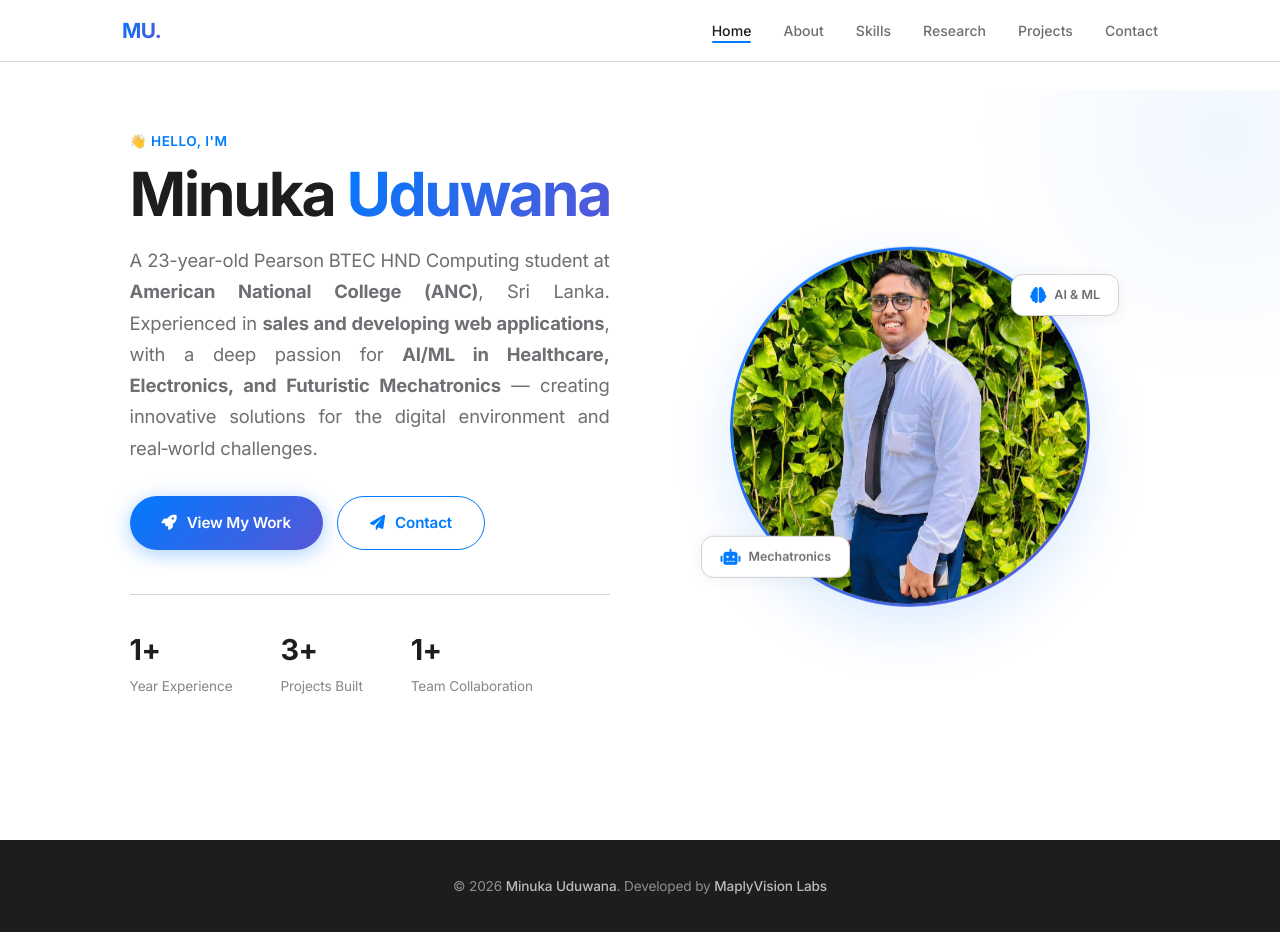
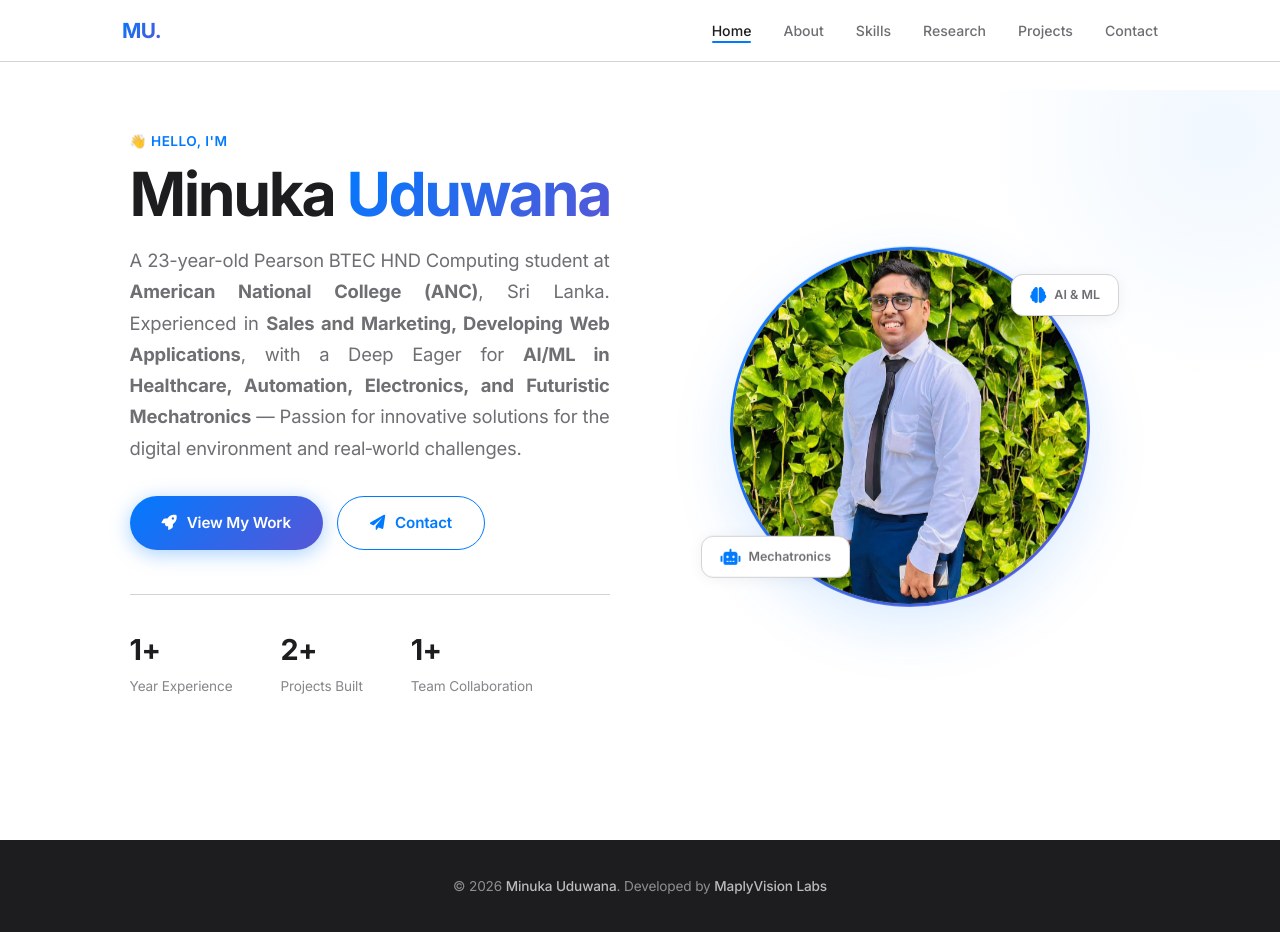
Before and after one commit to ilovenyc-stealth/Minuka-Portfolio, a plain HTML site: page index.html in a window 1280 px wide. Drawn offline with Linux system fonts and the light colour scheme.

Commit message:
Update index.html

```diff
--- a/index.html
+++ b/index.html
@@ -1039,8 +1039,8 @@
                     <h1>Minuka <span class="highlight">Uduwana</span></h1>
                     <p>
                         A 23-year-old Pearson BTEC HND Computing student at <strong>American National College (ANC)</strong>, Sri Lanka.
-                        Experienced in <strong>sales and developing web applications</strong>, with a deep passion for
-                        <strong>AI/ML in Healthcare, Electronics, and Futuristic Mechatronics</strong> — creating innovative
+                        Experienced in <strong>Sales and Marketing, Developing Web Applications</strong>, with a Deep Eager for
+                        <strong>AI/ML in Healthcare, Automation, Electronics, and Futuristic Mechatronics</strong> — Passion for innovative
                         solutions for the digital environment and real‑world challenges.
                     </p>
                     <div class="hero-buttons">
@@ -1053,7 +1053,7 @@
                             <p>Year Experience</p>
                         </div>
                         <div class="stat">
-                            <h3>3+</h3>
+                            <h3>2+</h3>
                             <p>Projects Built</p>
                         </div>
                         <div class="stat">
```
